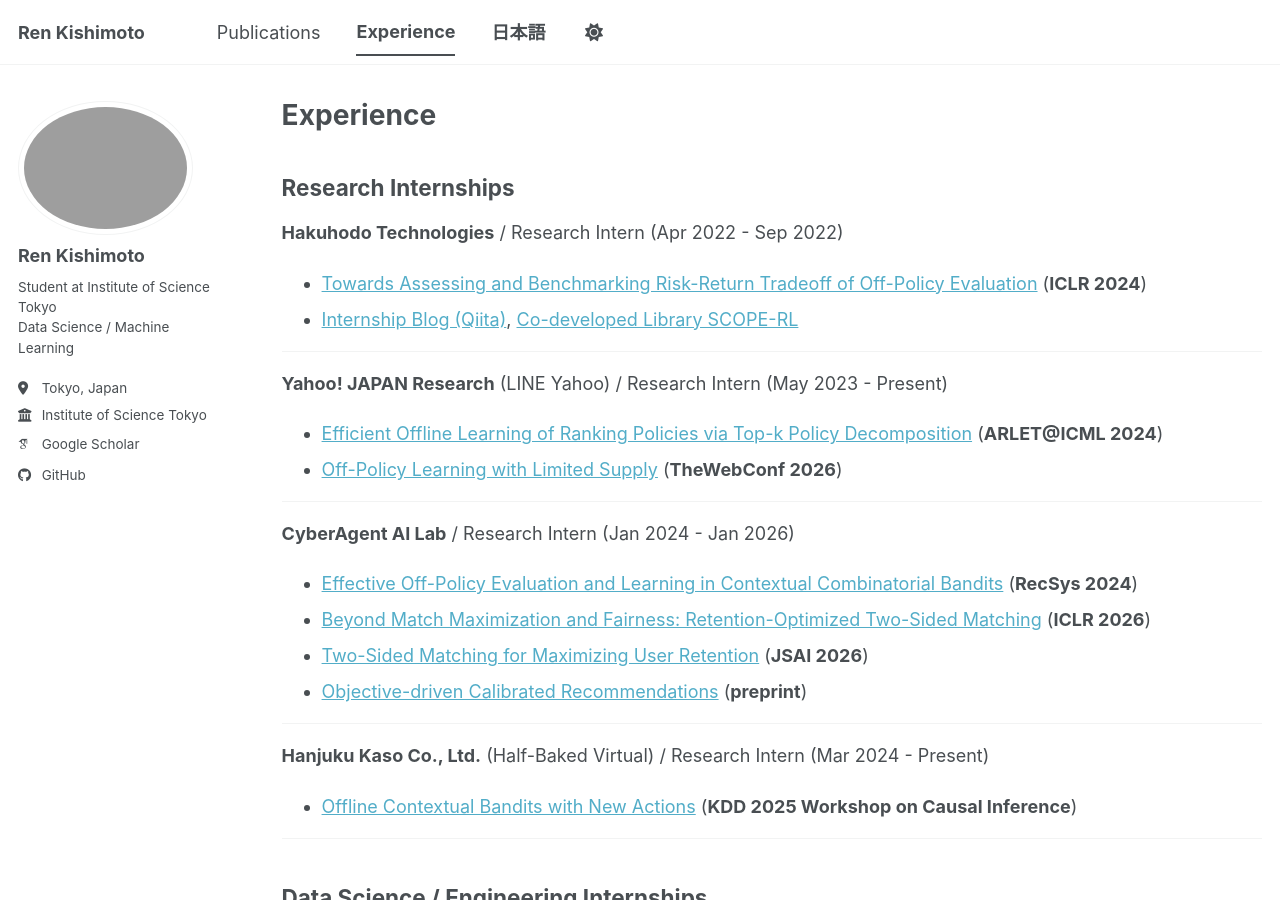
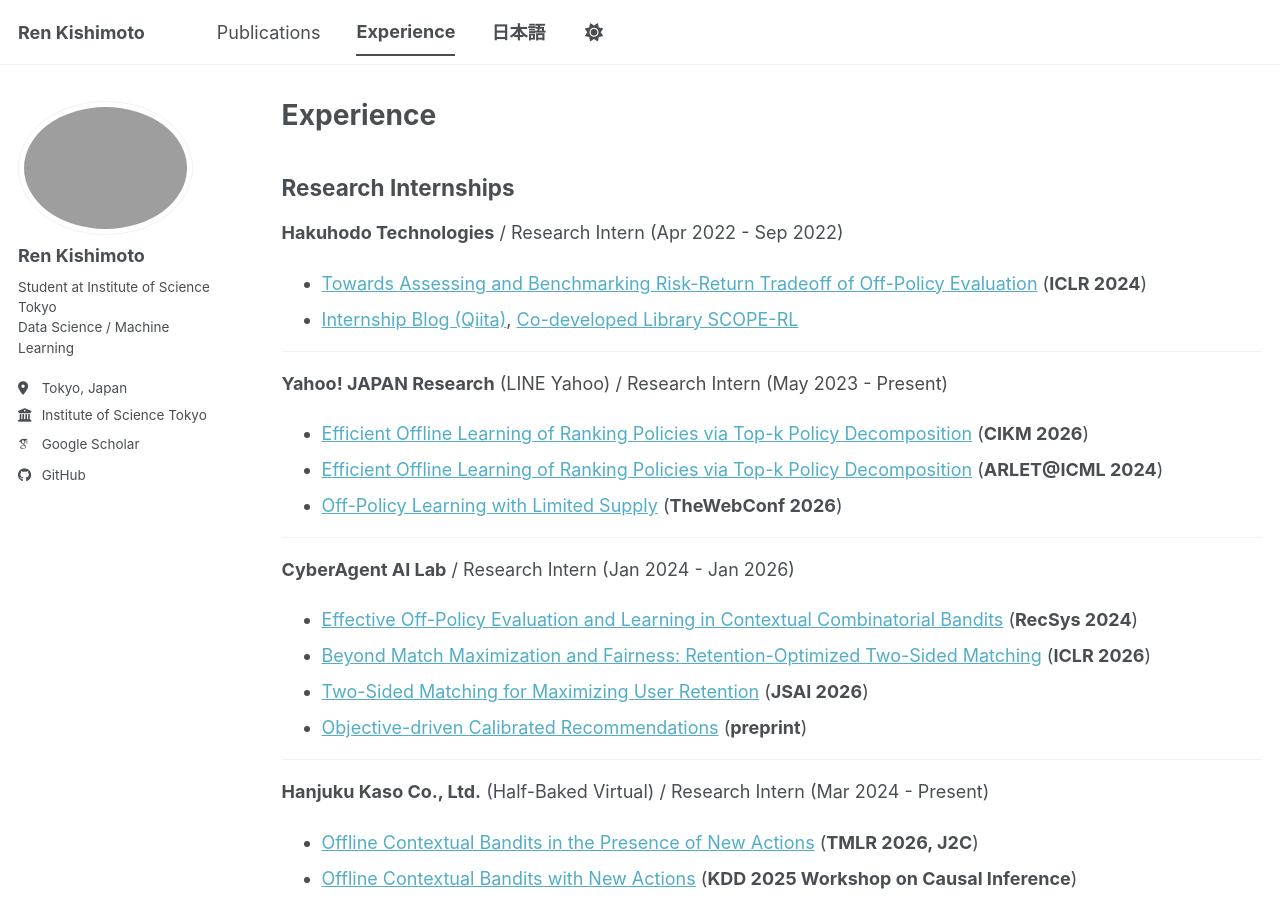
Before and after one commit to kishi6/kishi6.github.io, a Jekyll site: the page built from en/experience.md, in a window 1280 px wide and 900 px high. Built offline with Jekyll 4.4.1, drawn with Linux system fonts in a browser that asks for light colours; some web fonts are replaced; a script bundle is joined from its source files by our own code; library files that are not in the unit come from our copies.

Commit message:
Show conference and workshop papers in experience

```diff
--- a/en/experience.md
+++ b/en/experience.md
@@ -16,6 +16,7 @@ author_profile: true
 ---
 
 **Yahoo! JAPAN Research** (LINE Yahoo) / Research Intern (May 2023 - Present)
+*   [Efficient Offline Learning of Ranking Policies via Top-k Policy Decomposition](https://dl.acm.org/doi/10.1145/3799682.3840629) (**CIKM 2026**)
 *   [Efficient Offline Learning of Ranking Policies via Top-k Policy Decomposition](https://openreview.net/pdf?id=Yllb5MyFSF) (**ARLET@ICML 2024**)
 *   [Off-Policy Learning with Limited Supply](https://arxiv.org/pdf/2603.18702) (**TheWebConf 2026**)
 
@@ -30,6 +31,7 @@ author_profile: true
 ---
 
 **Hanjuku Kaso Co., Ltd.** (Half-Baked Virtual) / Research Intern (Mar 2024 - Present)
+*   [Offline Contextual Bandits in the Presence of New Actions](https://openreview.net/pdf?id=3YTlnocq4P) (**TMLR 2026, J2C**)
 *   [Offline Contextual Bandits with New Actions](https://causal-machine-learning.github.io/kdd2025-workshop/papers/2.pdf) (**KDD 2025 Workshop on Causal Inference**)
 
 ---
```
Also changed, not shown: ja/experience.md (+2 -0 lines).
